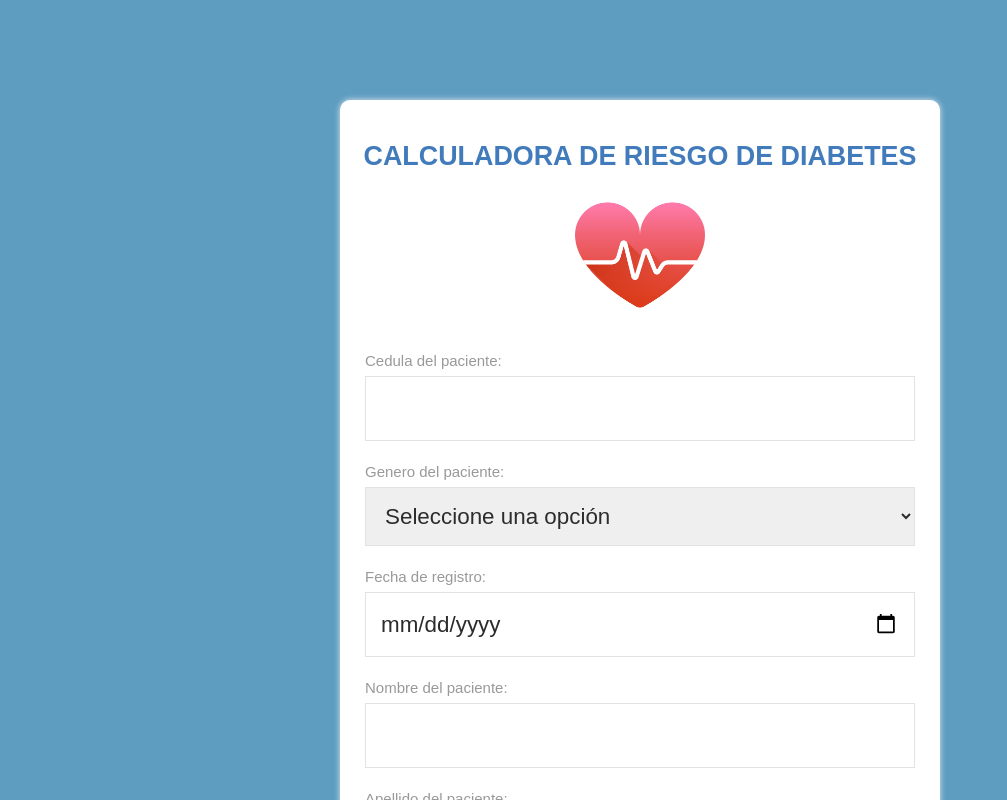
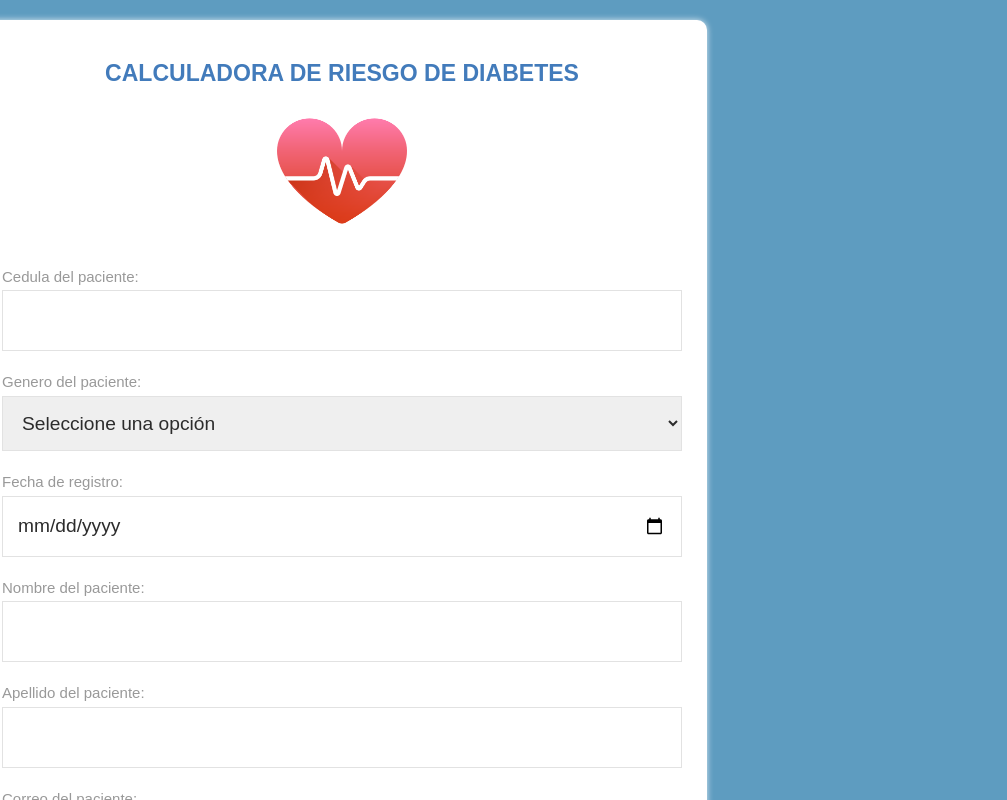
Before and after one commit to appsservisalud/risk_calculator, a plain HTML site: page index.html in a window 1280 px wide. Shown: the top 800 px of the page, without its empty margins (0-1007 px from the left). Drawn offline with nearby package versions, Linux system fonts and the light colour scheme; some packages are replaced by stand-ins of ours; a script that the page names is missing.

```diff
--- a/src/css/main-develop.css
+++ b/src/css/main-develop.css
@@ -91,8 +91,9 @@
     padding: 10px;
 }
 
+/*Movil pequeño*/
 
-/*Movil pequeño*/
+/*
 @media screen and (max-width:360px){
 
     .container{
@@ -123,8 +124,10 @@
 
 
   }
+*/
+  /*Movil medio*/
 
-  /*Movil medio*/
+  /*
   @media screen and (max-width:375px){
 
     .container{
@@ -157,8 +160,43 @@
 
 
   }
+*/
 
 /*Movil grande*/
+@media screen and (min-width:760px){
+
+    .container{
+
+        padding-top: 20px;
+
+    }
+
+
+    form{
+
+        font-size: 1.2em;
+        margin: 0 auto;
+        width: 730px;
+        margin-left:-105px ;
+
+
+    }
+
+
+    .field{
+
+        width: 680px;
+
+
+    }
+
+
+
+  }
+
+/*Movil grande*/
+
+/*
   @media screen and (max-width:720px){
 
     .container{
@@ -192,3 +230,5 @@
 
 
   }
+
+  */
```
